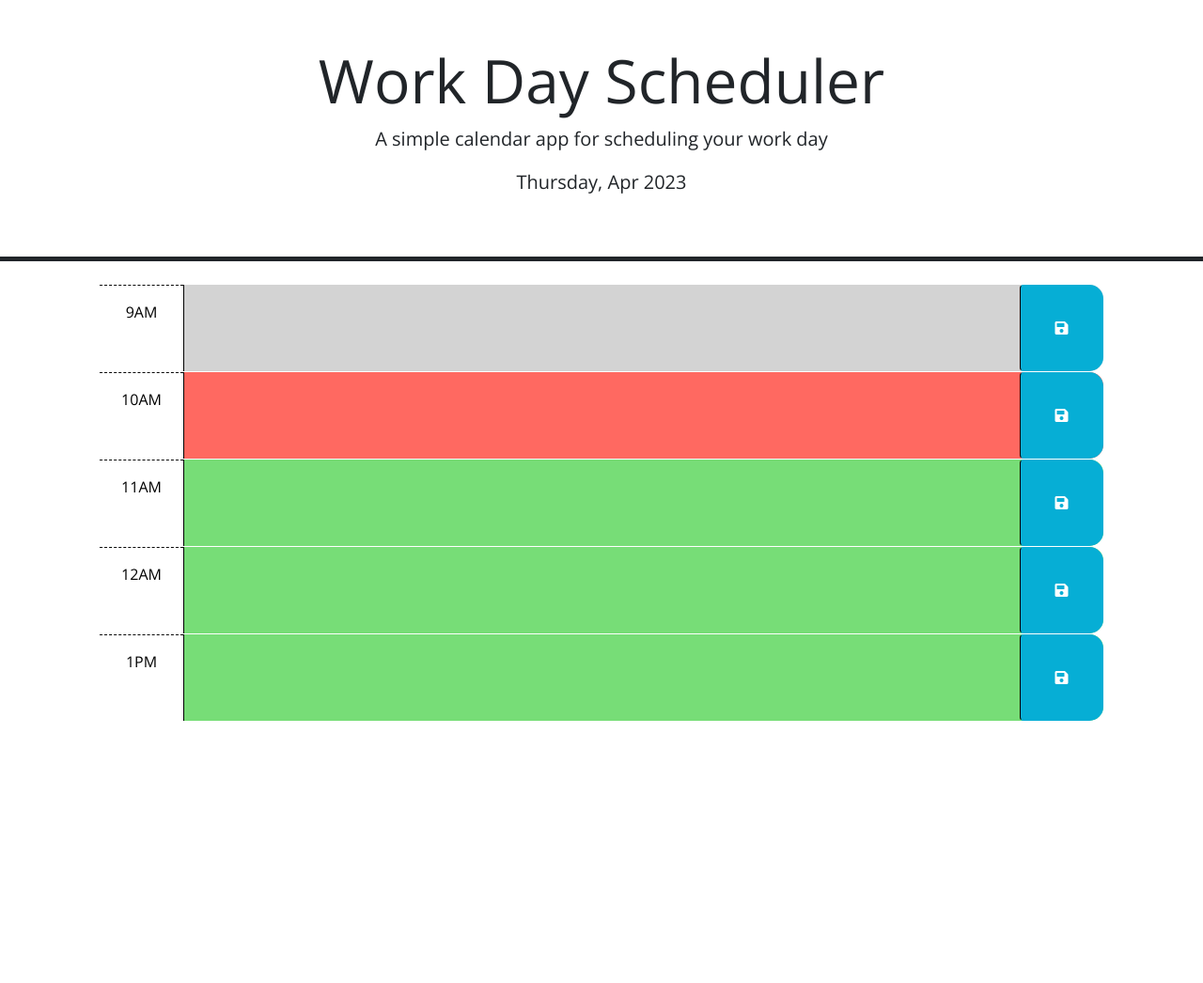
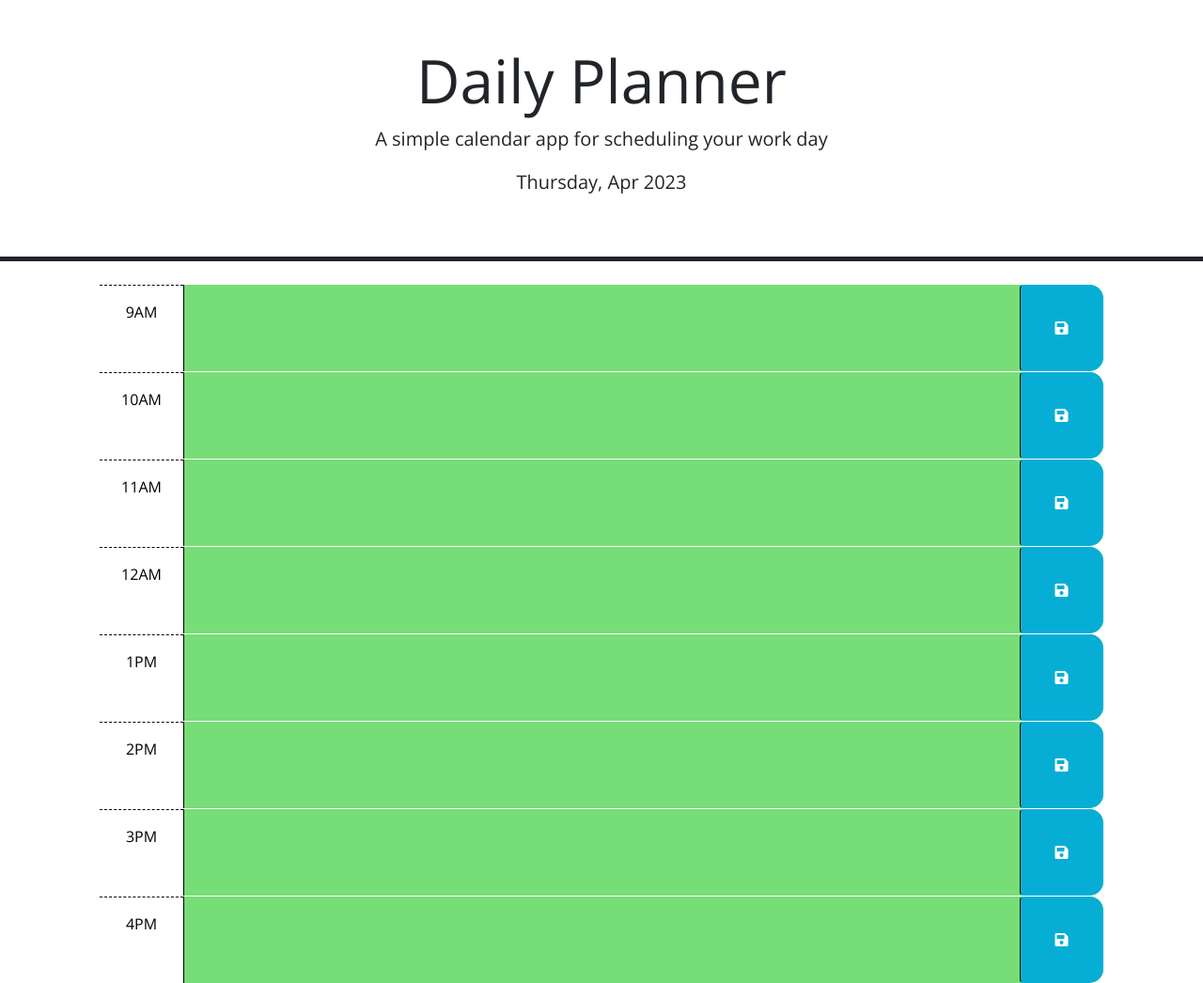
Before and after one commit to Sabeen44/Busy-Day-Scheduler, a plain HTML site: page Develop/index.html in a window 1280 px wide. Shown: the whole page at 94% size. Before the commit the page ends 800 px from the top, so only its background shows below. Drawn offline with nearby package versions, Linux system fonts and the light colour scheme.

```diff
--- a/Develop/index.html
+++ b/Develop/index.html
@@ -19,12 +19,12 @@
       rel="stylesheet"
     />
     <link rel="stylesheet" href="style.css" />
-    <title>Work Day Scheduler</title>
+    <title>Work Day Planner</title>
   </head>
 
   <body>
     <header class="p-5 mb-4 border-5 border-bottom border-dark text-center">
-      <h1 class="display-3">Work Day Scheduler</h1>
+      <h1 class="display-3">Daily Planner</h1>
       <p class="lead">A simple calendar app for scheduling your work day</p>
       <p id="currentDay" class="lead"></p>
     </header>
@@ -81,6 +81,26 @@
           <i class="fas fa-save" aria-hidden="true"></i>
         </button>
       </div>
+      <div id="14" class="row time-block future">
+        <div class="col-2 col-md-1 hour text-center py-3">2PM</div>
+        <textarea class="col-8 col-md-10 description" rows="3"> </textarea>
+        <button class="btn saveBtn col-2 col-md-1" aria-label="save">
+          <i class="fas fa-save" aria-hidden="true"></i>
+        </button>
+      </div>
+      <div id="15" class="row time-block future">
+        <div class="col-2 col-md-1 hour text-center py-3">3PM</div>
+        <textarea class="col-8 col-md-10 description" rows="3"> </textarea>
+        <button class="btn saveBtn col-2 col-md-1" aria-label="save">
+          <i class="fas fa-save" aria-hidden="true"></i>
+        </button>
+      </div><div id="16" class="row time-block future">
+        <div class="col-2 col-md-1 hour text-center py-3">4PM</div>
+        <textarea class="col-8 col-md-10 description" rows="3"> </textarea>
+        <button class="btn saveBtn col-2 col-md-1" aria-label="save">
+          <i class="fas fa-save" aria-hidden="true"></i>
+        </button>
+      </div>
 
 
 
--- a/Develop/script.js
+++ b/Develop/script.js
@@ -1,35 +1,59 @@
-// Wrap all code that interacts with the DOM in a call to jQuery to ensure that
-// the code isn't run until the browser has finished rendering all the elements
-// in the html.
-var todayDate = dayjs().format("dddd, MMM YYYY");
-$("#currentDay").text(todayDate);
-
-//TODO: Add a listener for click events on the save button. This code should
+//Add a listener for click events on the save button. This code should
 // use the id in the container time-block as a key to save the user input in
 // local storage. HINT: What does `this` reference in the click listener
 // function? How can DOM traversal be used to get the "hour-x" id of the
 // time-block containing the button that was clicked? How might the id be
 // useful when saving the description in local storage?
+//wrap code in jquery ready function
+$(document).ready(function () {
+  // today's date from day.js
+  var todayDate = dayjs().format("dddd, MMM YYYY");
+  $("#currentDay").text(todayDate);
 
-//How to save to local storage on click?
+  function timeKeeper() {
+    //current time set using dayjs
+    var currentTime = dayjs().hour();
 
-$(document).ready(function () {
-  var currentTime = dayjs().hour();
+    console.log(currentTime);
 
-  console.log(currentTime);
+    //For each time block check if blockTime=currenttime to add/remove classes for background color
+
+    $(".time-block").each(function () {
+      //id had to be changed to an integer
+      var blockTime = parseInt($(this).attr("id"));
+
+      // getting the values of the textarea elements saved in the local storage
+      var textBlock = localStorage.getItem(blockTime);
+      console.log(textBlock);
+
+      $(this).children(".description").val(textBlock);
+
+      if (blockTime < currentTime) {
+        $(this).removeClass("future");
+        $(this).removeClass("present");
+        $(this).addClass("past");
+      } else if (blockTime === currentTime) {
+        $(this).removeClass("future");
+        $(this).addClass("present");
+        $(this).removeClass("past");
+      } else if (blockTime > currentTime) {
+        $(this).addClass("future");
+        $(this).removeClass("present");
+        $(this).removeClass("past");
+      }
+    });
+  }
+
+  timeKeeper();
 });
 
-// To check the time and add the classes for background indicators
+//Adding a listener for click on the save button and saving to local storage using 'this' and dom traversing
+$(".saveBtn").on("click", function () {
+  var timeSlot = $(this).parent().attr("id");
+  var userText = $(this).siblings(".description").val();
 
-// TODO: Add code to apply the past, present, or future class to each time
-// block by comparing the id to the current hour. HINTS: How can the id
-// attribute of each time-block be used to conditionally add or remove the
-// past, present, and future classes? How can Day.js be used to get the
-// current hour in 24-hour time?
+  console.log(timeSlot);
+  console.log(userText);
 
-//
-// TODO: Add code to get any user input that was saved in localStorage and set
-// the values of the corresponding textarea elements. HINT: How can the id
-// attribute of each time-block be used to do this?
-//
-// TODO: Add code to display the current date in the header of the page.
+  localStorage.setItem(timeSlot, userText);
+});
```
Also changed, not shown: Assets/demo.gif (renamed from Assets/05-third-party-apis-homework-demo.gif), 1 other file.
